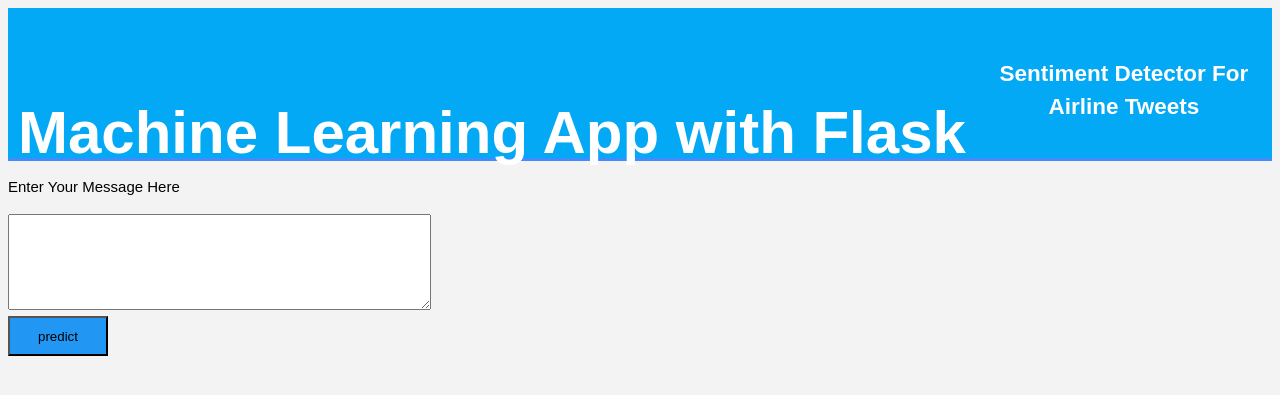
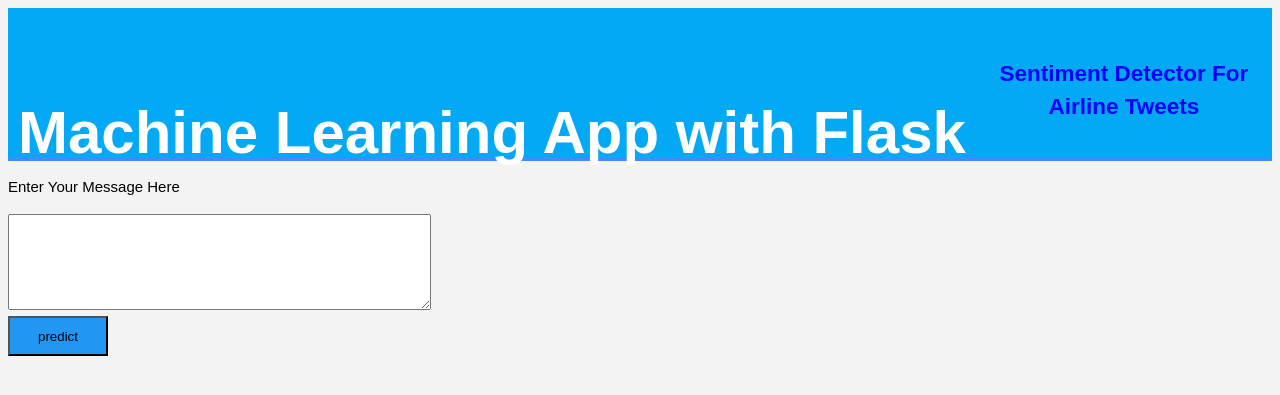
Before and after one commit to swap-253/Twitter-US-Airline-Sentiment-Analysis, a Flask app: template templates/home.html in a window 1280 px wide. Shown: the top 395 px of the page. Run offline with Flask 2, Linux system fonts and the light colour scheme; the template is opened without the code that fills it, so the values that code supplies are empty; parts of the project's set-up code (start-up, migrations or seed data) failed here and were passed over.

Commit message:
Update home.html

```diff
--- a/templates/home.html
+++ b/templates/home.html
@@ -12,7 +12,7 @@
 		<div id="brandname">
 			<h1>Machine Learning App with Flask
 		</div>
-		<h2>Sentiment Detector For Airline Tweets</h2>
+		<h2 style="color:blue;">Sentiment Detector For Airline Tweets</h2>
 
 	</div>
 	</header>
```
